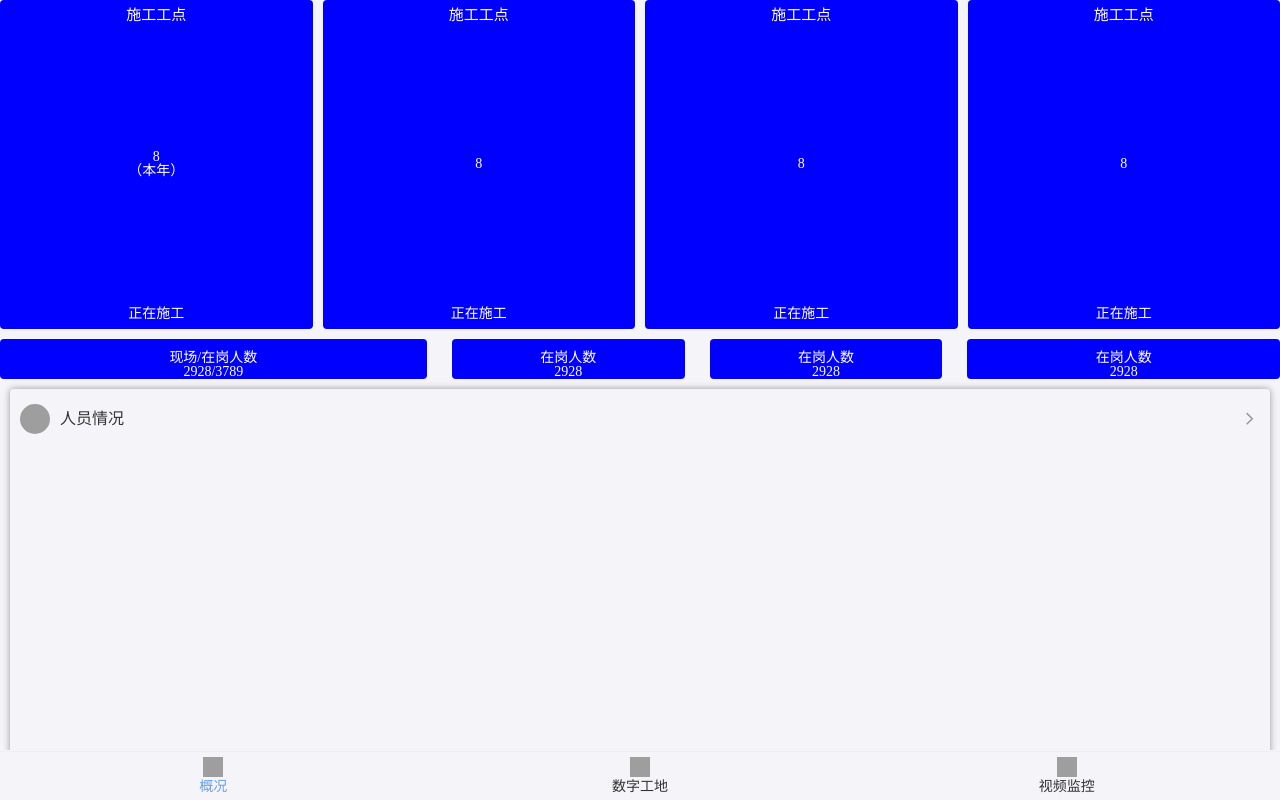
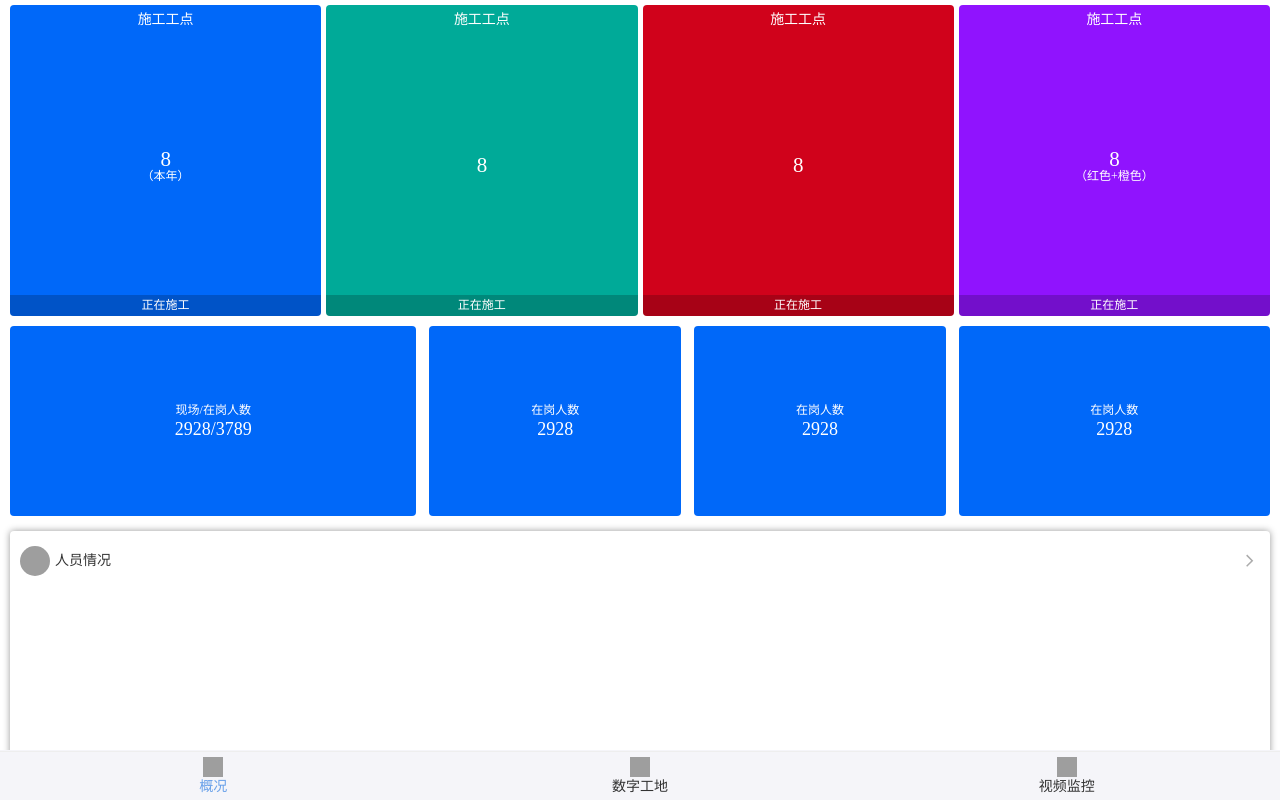
Before and after one commit to wby0217/gzdt, a React (Create React App) app: page / in a window 1280 px wide. Built offline with nearby package versions, Linux system fonts and the light colour scheme; no server answers; grey boxes are pictures that could not be loaded.

Commit message:
修改样式

```diff
--- a/src/App.scss
+++ b/src/App.scss
@@ -1,4 +1,5 @@
 .main-content {
   height: calc(100vh - 50px);
   overflow-y: scroll;
+  background-color: #fff;
 }
--- a/src/components/SituationBox/SituationBox.scss
+++ b/src/components/SituationBox/SituationBox.scss
@@ -3,12 +3,13 @@
     box-shadow:  0px 0px 7px #999;
     border-radius: 4px;
     padding: 10px;
+    background-color: #fff;
     .title-box {
         height: 40px;
         display: flex;
         justify-content: space-between;
         align-items: center;
-        color: #999;
+        color: #ACACAC;
         .right {
             display: flex;
             align-items: center;
@@ -20,8 +21,8 @@
             }
             p {
                 color: #333;
-                margin-left: 10px;
-                font-size: 16px;
+                margin-left: 5px;
+                font-size: 14px;
             }
         }
     }
--- a/src/components/SwitchBtn/SwitchBtn.scss
+++ b/src/components/SwitchBtn/SwitchBtn.scss
@@ -4,21 +4,25 @@
     align-items: center;
     .SwitchBtn-btn-wrap {
         display: flex;
-        background-color: #eee;
+        background-color: #F5F5F5;
         border-radius: 4px;
-        border: 1px solid #999;
+        border: 1px solid #ECECEC;
+        overflow: hidden;
         .btn {
             width: 50px;
             height: 20px;
             line-height: 20px;
             text-align: center;
-            border-left: 1px solid #999;
+            border-left: 1px solid #ECECEC;
+            color: #333;
+            font-size: 13px;
         }
         .btn:first-child {
             border: none;
         }
         .changeBtn {
-            background-color: blue;
+            background-color: #0068F9;
+            color: #fff;
         }
     }
 }
--- a/src/pages/Home/Home.scss
+++ b/src/pages/Home/Home.scss
@@ -31,41 +31,72 @@
   .num-box-wrap {
     display: flex;
     justify-content: space-between;
-    margin-bottom: 10px;
+    padding: 5px 10px;
     .num-box {
-      width: calc((100% - 30px) / 4);
-      height: calc((100vw - 30px) / 3.8);
+      width: calc((100% - 15px) / 4);
+      height: calc((100vw - 35px) / 4);
       display: flex;
       flex-direction: column;
       justify-content: space-between;
       color: #fff;
       text-align: center;
       border-radius: 4px;
+      overflow: hidden;
+      .box-center {
+        font-size: 21px;
+        p {
+          font-size: 21px;
+        }
+        p.center-bottom {
+          font-size: 12px;
+        }
+      }
       .box-title {
-        font-size: 15px;
+        font-size: 14px;
         line-height: 30px;
       }
       .box-tip {
-        font-size: 14px;
-        line-height: 30px;
+        font-size: 12px;
+        line-height: 21px;
+        background-color: rgba(0, 0,0, 0.2);
+      }
+      .num {
+        font-size: 18px;
+        margin-top: 4px;
+      }
+      .text {
+        font-size: 12px;
       }
     }
     .blue {
-      background-color: blue;
+      background-color: #0068F9;
+    }
+    .green {
+      background-color: #00AA98;
+    }
+    .red {
+      background-color: #D0021B;
+    }
+    .purple {
+      background-color: #9013FE;
     }
     .span-01 {
-      width: (100vw / 3);
-      height: 40px;
-      padding: 12px 0;
+      width: calc(100% / 3.1);
+      height: calc(100vw / 6.75);
+      display: flex;
+      justify-content: center;
     }
     .span-02 {
-      width: (100vw / 5.5);
-      height: 40px;
-      padding: 12px 0;
+      width: calc(100% / 5);
+      height: calc(100vw / 6.75);
+      display: flex;
+      justify-content: center;
     }
     .span-03 {
-      height: 40px;
-      padding: 12px 0;
+      width: calc((100% - 15px) / 4);
+      height: calc(100vw / 6.75);
+      display: flex;
+      justify-content: center;
     }
   }
 }
--- a/src/pages/Home/Home.tsx
+++ b/src/pages/Home/Home.tsx
@@ -98,43 +98,46 @@ const Home: { (props: Props): JSX.Element } = (props) => {
             <p className="box-title">施工工点</p>
             <div className="box-center">
               <p>8</p>
-              <p>（本年）</p>
+              <p className="center-bottom">（本年）</p>
             </div>
             <p className="box-tip">正在施工</p>
           </div>
-          <div className="num-box blue">
+          <div className="num-box green">
             <p className="box-title">施工工点</p>
             <div className="box-center">8</div>
             <p className="box-tip">正在施工</p>
           </div>
-          <div className="num-box blue">
+          <div className="num-box red">
             <p className="box-title">施工工点</p>
             <div className="box-center">8</div>
             <p className="box-tip">正在施工</p>
           </div>
-          <div className="num-box blue">
+          <div className="num-box purple">
             <p className="box-title">施工工点</p>
-            <div className="box-center">8</div>
+            <div className="box-center">
+              <p>8</p>
+              <p className="center-bottom">（红色+橙色）</p>
+            </div>
             <p className="box-tip">正在施工</p>
           </div>
         </div>
 
         <div className="num-box-wrap">
           <div className="num-box blue span-01">
-            <p>现场/在岗人数</p>
-            <p>2928/3789</p>
+            <p className="text">现场/在岗人数</p>
+            <p className="num">2928/3789</p>
           </div>
           <div className="num-box blue span-02">
-            <p>在岗人数</p>
-            <p>2928</p>
+            <p className="text">在岗人数</p>
+            <p className="num">2928</p>
           </div>
           <div className="num-box blue span-02">
-            <p>在岗人数</p>
-            <p>2928</p>
+            <p className="text">在岗人数</p>
+            <p className="num">2928</p>
           </div>
           <div className="num-box blue span-03">
-            <p>在岗人数</p>
-            <p>2928</p>
+            <p className="text">在岗人数</p>
+            <p className="num">2928</p>
           </div>
         </div>
 
```
